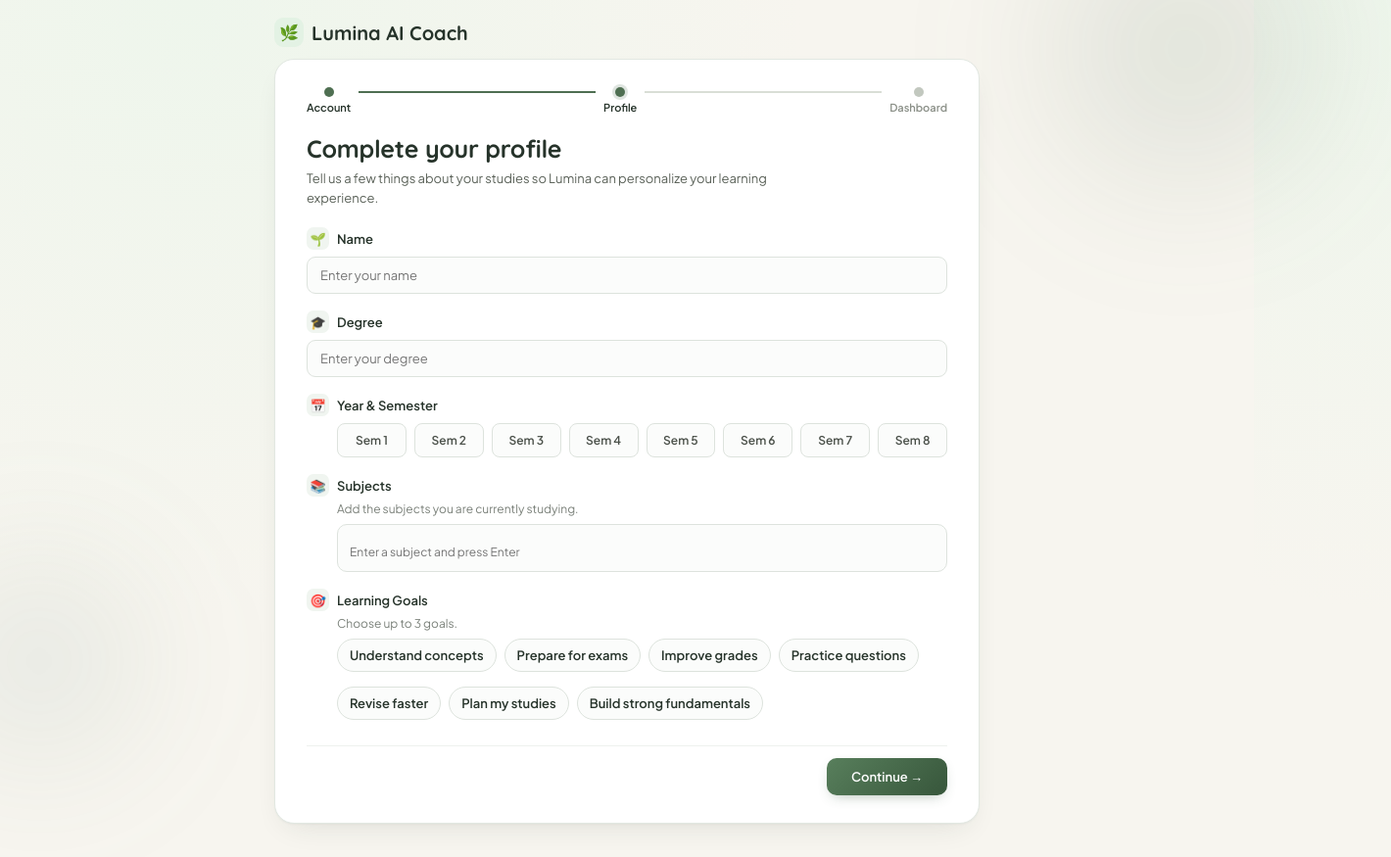
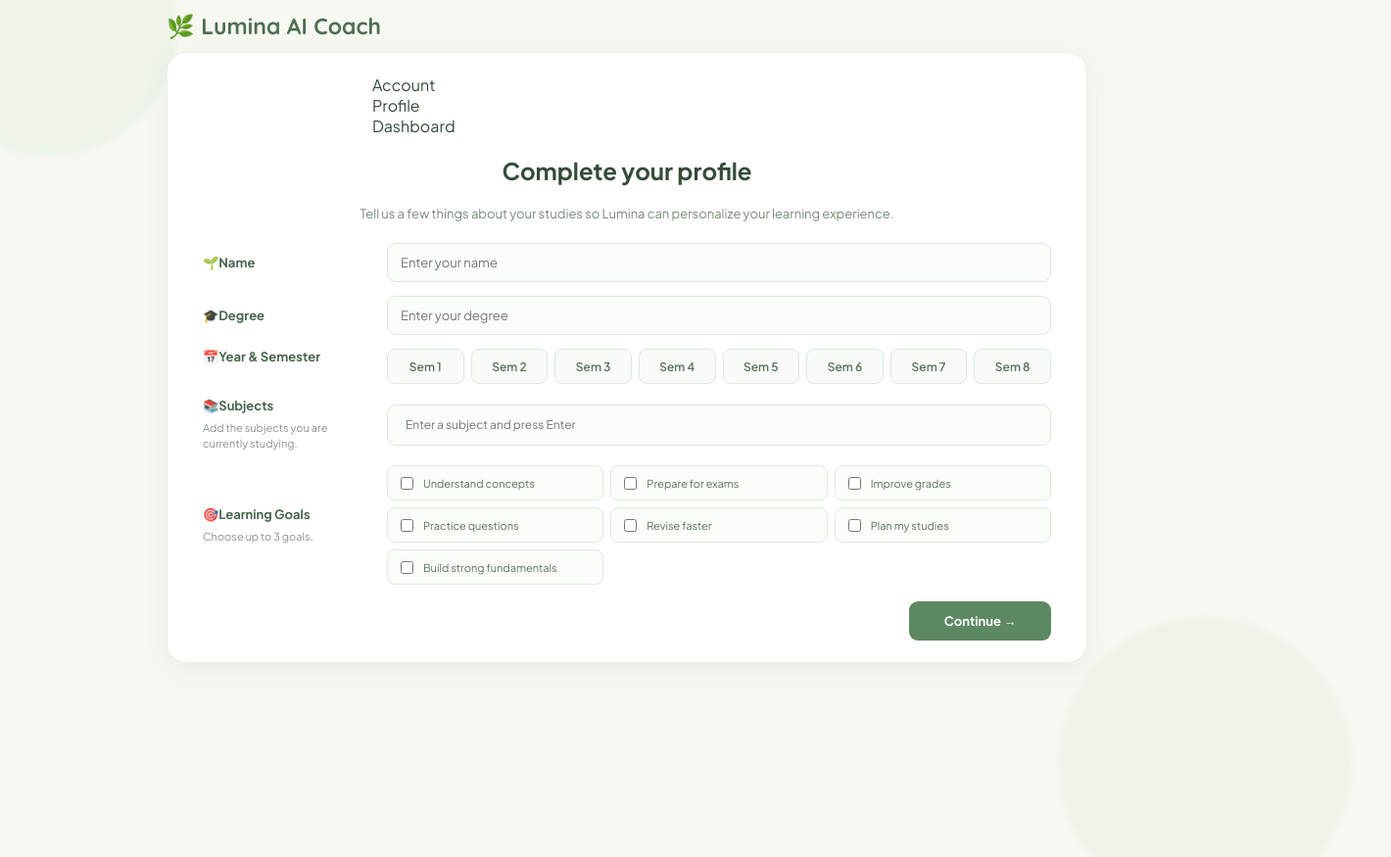
Before and after one commit to Gayathri200779/lumina-ai-study-coach, a plain HTML site: page profile-setup.html in a window 1280 px wide. Shown: the whole page at 98% size, 1420 px wide, since content can reach past the window. After the commit the page ends 800 px from the top, so only its background shows below. Drawn offline with Linux system fonts and the light colour scheme.

Commit message:
Update profile-setup.css

```diff
--- a/profile-setup.css
+++ b/profile-setup.css
@@ -1,3 +1,5 @@
+
+@import url('https://fonts.googleapis.com/css2?family=Plus+Jakarta+Sans:wght@400;500;600;700&family=Quicksand:wght@500;600;700&display=swap');
 
 * {
     box-sizing: border-box;
@@ -5,463 +7,365 @@
 
 body {
     margin: 0;
+    padding: 12px 24px;
     min-height: 100vh;
-  display: flex;
-  flex-direction: column;
-  align-items: center;
-  position: relative;
-  overflow-x: hidden;
-  background: radial-gradient(circle at 15% 0%, #eef6ec 0%, #F7F5EF 45%, #F7F5EF 100%);
-  color: #26332A;
     font-family: 'Plus Jakarta Sans', sans-serif;
-  padding: 18px 16px;
+    color: #354b3a;
+    background: #f7f8f2;
 }
 
-h1, h2, h3 {
-  font-family: 'Quicksand', sans-serif;
-}
+/* Background decoration */
 
 .bg-blob {
-  position: absolute;
+    position: fixed;
     border-radius: 50%;
-  filter: blur(60px);
-  z-index: 0;
+    filter: blur(2px);
+    opacity: 0.35;
+    z-index: -1;
     pointer-events: none;
 }
 
 .blob-1 {
-  width: 420px;
-  height: 420px;
-  top: -160px;
-  right: -140px;
-  background: radial-gradient(circle, rgba(79, 111, 82, 0.16), transparent 70%);
+    width: 260px;
+    height: 260px;
+    background: #dceedd;
+    top: -100px;
+    left: -80px;
 }
 
 .blob-2 {
-  width: 320px;
-  height: 320px;
-  bottom: 40px;
-  left: -120px;
-  background: radial-gradient(circle, rgba(107, 144, 128, 0.14), transparent 70%);
+    width: 300px;
+    height: 300px;
+    background: #e8ead7;
+    bottom: -130px;
+    right: -100px;
 }
 
 /* Header */
-.header {
-  width: 100%;
-  max-width: 720px;
-  display: flex;
-  justify-content: flex-start;
-  margin-bottom: 12px;
-  position: relative;
-  z-index: 1;
+
+header {
+    max-width: 940px;
+    margin: 0 auto 12px;
 }
 
 .logo {
-  display: flex;
-  align-items: center;
-  gap: 8px;
     font-family: 'Quicksand', sans-serif;
-  font-size: 20px;
+    font-size: 23px;
     font-weight: 700;
-  color: #26332A;
+    color: #4f6f52;
 }
 
-.logo-mark {
-  display: inline-flex;
-  align-items: center;
-  justify-content: center;
-  width: 30px;
-  height: 30px;
-  border-radius: 9px;
-  background: #e3f2e4;
-  font-size: 16px;
+/* Main card */
+
+.card {
+    width: 100%;
+    max-width: 940px;
+    margin: 0 auto 20px;
+    padding: 22px 36px;
+    background: #ffffff;
+    border: 1px solid #e6eee4;
+    border-radius: 20px;
+    box-shadow: 0 8px 28px rgba(70, 100, 70, 0.07);
 }
 
-/* Progress indicator */
+/* Progress tracker */
+
 .progress-track {
-  display: flex;
-  align-items: center;
+    max-width: 520px;
+    margin: 0 auto 18px;
+}
+
+/* Heading */
+
+.card-header {
+    text-align: center;
     margin-bottom: 20px;
 }
 
-.progress-step {
-  display: flex;
-  flex-direction: column;
-  align-items: center;
-  gap: 4px;
-  flex-shrink: 0;
-}
-
-.progress-step .dot {
-  width: 10px;
-  height: 10px;
-  border-radius: 50%;
-  background: #c2c8bf;
-}
-
-.progress-step.done .dot {
-  background: #4F6F52;
-}
-
-.progress-step.active .dot {
-  background: #4F6F52;
-  box-shadow: 0 0 0 3px rgba(79, 111, 82, 0.18);
-}
-
-.step-label {
-  font-size: 11px;
-  font-weight: 600;
-  color: #8a8f87;
-}
-
-.progress-step.active .step-label,
-.progress-step.done .step-label {
-  color: #26332A;
-}
-
-.progress-line {
-  flex-grow: 1;
-  height: 2px;
-  background: #d9ded6;
-  margin: 0 8px;
-  margin-bottom: 17px;
-}
-
-.progress-line.filled {
-  background: #4F6F52;
-}
-
-/* Main card */
-.card {
-  width: 100%;
-  max-width: 720px;
-  background: #ffffff;
-  border: 1px solid #e2e8e2;
-  box-shadow: 0 1px 2px rgba(38, 51, 42, 0.04),
-              0 12px 32px -14px rgba(38, 51, 42, 0.14);
-  border-radius: 20px;
-  padding: 28px 32px;
-  margin-bottom: 16px;
-  position: relative;
-  z-index: 1;
-}
-
-/* Heading */
-.card-header {
-  margin-bottom: 20px;
-}
-
-.card-header h2 {
+.card-header h1 {
+    margin: 0 0 6px;
     font-family: 'Quicksand', sans-serif;
     font-size: 25px;
     font-weight: 700;
-  margin: 0 0 6px;
-  letter-spacing: -0.01em;
+    color: #3f6045;
 }
 
 .card-header p {
+    margin: 0;
     font-size: 13px;
     line-height: 1.5;
-  color: #5b6259;
-  margin: 0;
-  max-width: 480px;
+    color: #7b897b;
 }
 
 /* Form layout */
-form {
+
+#profileForm {
     display: flex;
     flex-direction: column;
-  gap: 17px;
+    gap: 14px;
+}
+
+/* Name and Degree */
+
+.field {
+    display: grid;
+    grid-template-columns: 170px minmax(0, 1fr);
+    align-items: center;
+    gap: 18px;
 }
 
 .field label,
-.section label {
-  display: flex;
-  align-items: center;
-  gap: 8px;
+.section > label {
+    margin: 0;
     font-size: 13px;
-  font-weight: 600;
-  margin-bottom: 7px;
-  color: #26332A;
+    font-weight: 700;
+    color: #49664d;
 }
 
-.icon-badge {
-  display: inline-flex;
-  align-items: center;
-  justify-content: center;
-  width: 23px;
-  height: 23px;
-  border-radius: 7px;
-  background: #f0f5f0;
-  font-size: 13px;
-  flex-shrink: 0;
-}
-
-/* Name and degree */
-.field input[type="text"] {
+.field input {
     width: 100%;
+    min-width: 0;
+    height: 40px;
+    padding: 0 13px;
+    border: 1px solid #dce7dc;
     border-radius: 9px;
-  border: 1px solid #dde3dd;
-  background: #fbfcfb;
-  padding: 10px 13px;
+    outline: none;
+    background: #fbfdf9;
+    color: #354b3a;
     font-family: 'Plus Jakarta Sans', sans-serif;
     font-size: 13px;
-  color: #26332A;
-  transition: all 0.2s ease;
+    transition: border-color 0.2s, box-shadow 0.2s;
 }
 
 .field input:focus {
-  border-color: #4F6F52;
-  background: #ffffff;
-  box-shadow: 0 0 0 3px rgba(79, 111, 82, 0.12);
-  outline: none;
+    border-color: #7caa80;
+    box-shadow: 0 0 0 3px rgba(124, 170, 128, 0.12);
+}
+
+/* Sections: label left, controls right */
+
+.section {
+    display: grid;
+    grid-template-columns: 170px minmax(0, 1fr);
+    align-items: center;
+    column-gap: 18px;
+    row-gap: 4px;
+}
+
+.section > label {
+    grid-column: 1;
+    grid-row: 1;
+    align-self: end;
+}
+
+.section .hint {
+    grid-column: 1;
+    grid-row: 2;
+    align-self: start;
+    margin: 3px 0 0;
+    font-size: 11px;
+    line-height: 1.45;
+    color: #899589;
+}
+
+.section .sem-grid,
+.section .subjects-box,
+.section .goals {
+    grid-column: 2;
+    grid-row: 1 / span 2;
+    width: 100%;
+    min-width: 0;
+    margin: 0;
 }
 
 /* Semester selection */
+
 .sem-grid {
     display: grid;
     grid-template-columns: repeat(8, minmax(0, 1fr));
-  gap: 8px;
-  margin-left: 31px;
+    gap: 7px;
 }
 
-.sem-btn {
-  background: #fbfcfb;
-  border: 1px solid #dde3dd;
+.sem-grid button {
+    min-width: 0;
+    height: 36px;
+    padding: 0 4px;
+    border: 1px solid #dce8dc;
     border-radius: 8px;
-  padding: 9px 5px;
+    background: #f8fbf7;
+    color: #58735b;
     font-family: 'Plus Jakarta Sans', sans-serif;
     font-size: 12px;
     font-weight: 600;
-  text-align: center;
     cursor: pointer;
-  transition: all 0.15s ease;
-  color: #4a5049;
+    transition: 0.2s;
 }
 
-.sem-btn:hover {
-  border-color: #4F6F52;
-  color: #26332A;
+.sem-grid button:hover {
+    border-color: #91b494;
+    background: #edf6ed;
 }
 
-.sem-btn.selected {
-  background: #4F6F52;
+.sem-grid button.selected {
+    border-color: #5d8962;
+    background: #5d8962;
     color: #ffffff;
-  border-color: #4F6F52;
-  box-shadow: 0 3px 8px -2px rgba(79, 111, 82, 0.35);
 }
 
 /* Subjects */
-.section p.hint {
-  font-size: 12px;
-  color: #7a8079;
-  margin: -2px 0 8px 31px;
+
+.subjects-box {
+    min-height: 42px;
+    padding: 7px 10px;
+    display: flex;
+    align-items: center;
+    flex-wrap: wrap;
+    gap: 6px;
+    border: 1px solid #dce7dc;
+    border-radius: 9px;
+    background: #fbfdf9;
 }
 
-.subjects-box {
-  display: flex;
-  flex-direction: column;
-  gap: 8px;
-  border-radius: 10px;
-  border: 1px solid #dde3dd;
-  padding: 10px 12px;
-  background: #fbfcfb;
-  margin-left: 31px;
-  transition: all 0.2s ease;
+.subjects-box input {
+    flex: 1;
+    min-width: 130px;
+    height: 26px;
+    border: none;
+    outline: none;
+    background: transparent;
+    color: #354b3a;
+    font-family: 'Plus Jakarta Sans', sans-serif;
+    font-size: 12px;
 }
 
-.subjects-box:focus-within {
-  border-color: #4F6F52;
-  background: #ffffff;
-  box-shadow: 0 0 0 3px rgba(79, 111, 82, 0.12);
-}
+/* Subject tags */
 
-#subjectsContainer {
-  display: flex;
-  flex-wrap: wrap;
-  gap: 6px;
-}
-
-.chip {
+.subject-tag {
     display: inline-flex;
     align-items: center;
-  gap: 5px;
-  background: #e3f2e4;
-  border: 1px solid #c9dfca;
-  color: #2f4e33;
+    gap: 6px;
     padding: 5px 9px;
-  border-radius: 9999px;
+    border-radius: 6px;
+    background: #eaf4e9;
+    color: #4f6f52;
     font-size: 11px;
     font-weight: 600;
 }
 
-.chip button {
-  background: none;
-  border: none;
-  cursor: pointer;
-  color: #2f4e33;
-  font-size: 14px;
-  line-height: 1;
-  opacity: 0.6;
-}
+/* Learning goals */
 
-.chip button:hover {
-  opacity: 1;
-}
-
-#subjectInput {
-  width: 100%;
-  border: none;
-  outline: none;
-  padding: 2px 0;
-  font-family: 'Plus Jakarta Sans', sans-serif;
-  font-size: 12px;
-  background: transparent;
-}
-
-/* Learning goals */
 .goals {
-  display: flex;
-  flex-wrap: wrap;
-  gap: 8px;
-  margin-left: 31px;
+    display: grid;
+    grid-template-columns: repeat(3, minmax(0, 1fr));
+    gap: 7px;
 }
 
 .goal-card {
-  background: #fbfcfb;
-  border: 1px solid #dde3dd;
-  border-radius: 9999px;
-  padding: 8px 12px;
+    min-height: 36px;
+    padding: 7px 9px;
+    display: flex;
+    align-items: center;
+    gap: 7px;
+    border: 1px solid #e0e9df;
+    border-radius: 8px;
+    background: #fbfdf9;
+    color: #5a705d;
+    font-size: 11px;
     cursor: pointer;
-  display: inline-flex;
-  align-items: center;
-  gap: 6px;
-  font-family: 'Plus Jakarta Sans', sans-serif;
-  font-size: 11px;
-  font-weight: 600;
-  color: #4a5049;
-  transition: all 0.15s ease;
-  user-select: none;
+    transition: 0.2s;
 }
 
-.goal-card:hover:not(.disabled) {
-  border-color: #4F6F52;
-  color: #26332A;
+.goal-card:hover {
+    border-color: #a3c2a3;
+    background: #f1f7ef;
 }
 
 .goal-card.selected {
-  border-color: #4F6F52;
-  background: #4F6F52;
-  color: #ffffff;
+    border-color: #77a47a;
+    background: #edf6eb;
+    color: #416947;
 }
 
 .goal-card.disabled {
-  opacity: 0.4;
+    opacity: 0.45;
     cursor: not-allowed;
 }
 
-.goal-card input {
-  position: absolute;
-  opacity: 0;
-  width: 0;
-  height: 0;
-}
+/* Continue button */
 
-/* Continue button */
 .footer-action {
     display: flex;
     justify-content: flex-end;
-  padding-top: 12px;
-  border-top: 1px solid #eef1ee;
-  margin-top: 2px;
+    margin-top: 3px;
 }
 
-.primary-btn {
-  background: linear-gradient(135deg, #587f5c, #37563b);
+.footer-action button {
+    min-width: 145px;
+    height: 40px;
+    padding: 0 20px;
+    border: none;
+    border-radius: 9px;
+    background: #5d8962;
     color: #ffffff;
-  border: none;
-  padding: 11px 25px;
-  border-radius: 10px;
     font-family: 'Plus Jakarta Sans', sans-serif;
     font-size: 13px;
-  font-weight: 600;
-  display: flex;
-  align-items: center;
-  gap: 8px;
+    font-weight: 700;
     cursor: pointer;
-  box-shadow: 0 5px 14px -6px rgba(55, 86, 59, 0.45);
-  transition: all 0.2s ease;
+    transition: 0.2s;
 }
 
-.primary-btn:hover {
+.footer-action button:hover {
+    background: #496f4e;
     transform: translateY(-1px);
-  box-shadow: 0 7px 18px -6px rgba(55, 86, 59, 0.55);
 }
 
-/* Tablet and mobile */
-@media (max-width: 600px) {
+/* Responsive layout */
+
+@media (max-width: 650px) {
     body {
-    padding: 14px 12px;
-  }
-
-  .header {
-    margin-bottom: 10px;
-  }
-
-  .logo {
-    font-size: 18px;
+        padding: 12px 14px;
     }
 
     .card {
-    padding: 22px 17px;
-    border-radius: 16px;
+        padding: 20px 17px;
     }
 
-  .card-header h2 {
+    .card-header h1 {
         font-size: 22px;
     }
 
-  .card-header p {
-    font-size: 12px;
+    .field {
+        grid-template-columns: 1fr;
+        gap: 7px;
     }
 
-  form {
-    gap: 16px;
+    .section {
+        grid-template-columns: 1fr;
+        gap: 8px;
+    }
+
+    .section > label,
+    .section .hint,
+    .section .sem-grid,
+    .section .subjects-box,
+    .section .goals {
+        grid-column: 1;
+        grid-row: auto;
+    }
+
+    .section .hint {
+        margin-top: -5px;
     }
 
     .sem-grid {
         grid-template-columns: repeat(4, minmax(0, 1fr));
-    margin-left: 0;
-    gap: 7px;
     }
 
-  .subjects-box,
-  .goals,
-  .section p.hint {
-    margin-left: 0;
+    .goals {
+        grid-template-columns: repeat(2, minmax(0, 1fr));
     }
 
-  .goal-card {
-    font-size: 11px;
-    padding: 8px 10px;
-  }
-
-  .primary-btn {
-    padding: 10px 20px;
+    .footer-action button {
+        width: 100%;
     }
 }
-
-@media (max-width: 360px) {
-  .card {
-    padding: 18px 13px;
-  }
-
-  .step-label {
-    font-size: 10px;
-  }
-
-  .progress-line {
-    margin-left: 5px;
-    margin-right: 5px;
-  }
-}
```
Lines whose indentation alone changed are shown as unchanged.
